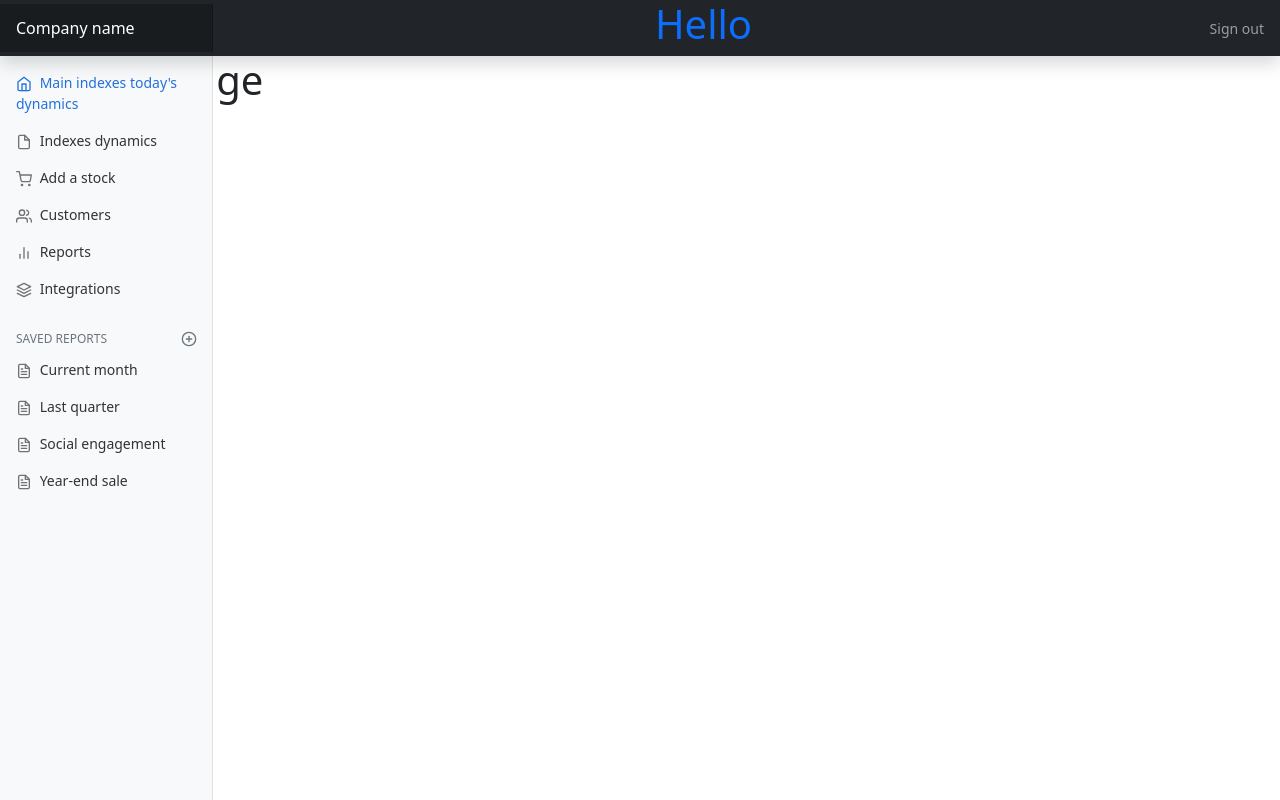
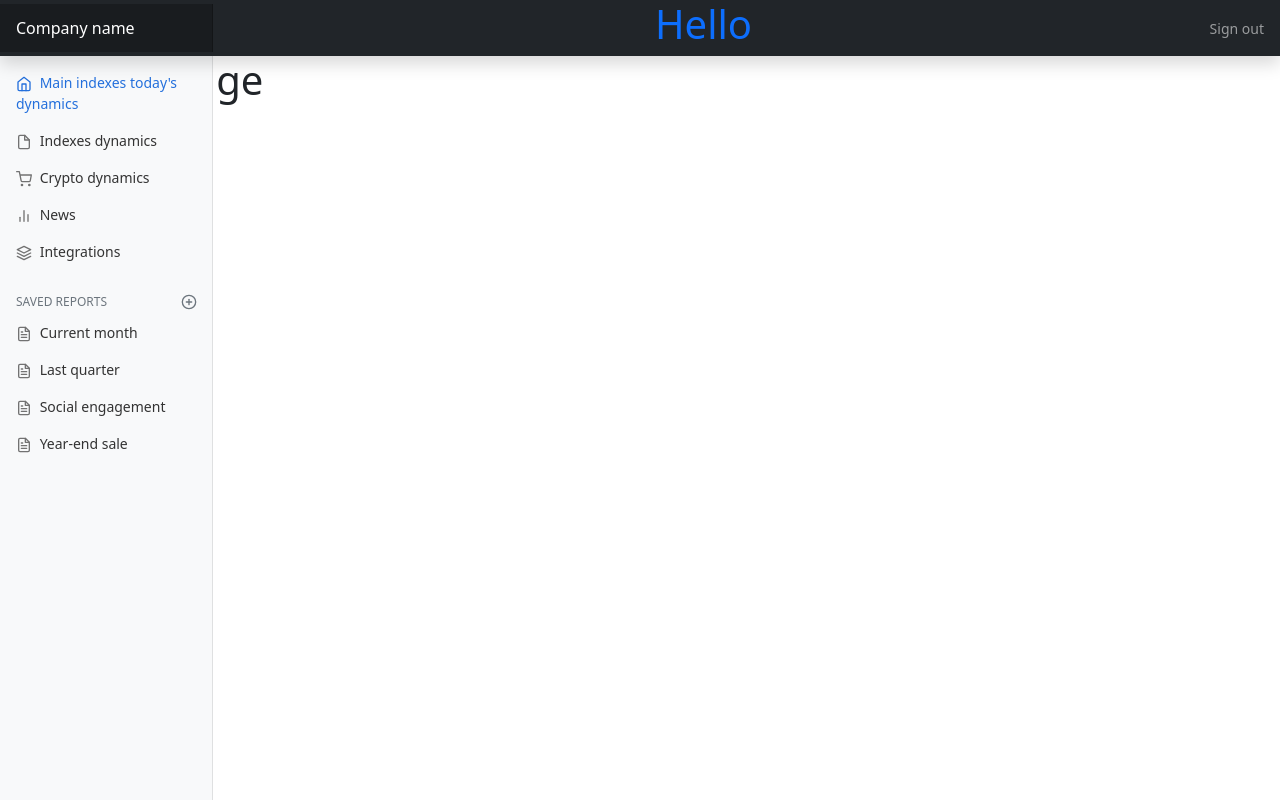
Before and after one commit to Kerosin3/site-stocks-analysis-Python-Flask, a Python web app: template application/templates/add_stock.html in a window 1280 px wide. Run offline with Jinja, Linux system fonts and the light colour scheme; the template is opened without the code that fills it, so the values that code supplies are empty.

Commit message:
add stocks branch

```diff
--- a/application/application/models/__init__.py
+++ b/application/application/models/__init__.py
@@ -1,4 +1,4 @@
-from .stocks import Stock_one,Stock_data,create_index,Indexes
+from .stocks import create_index,Indexes
 from .database import db
 from .db_functions import filling_indexes_db,Session,remove_indexes,get_data_for_plotting
 # from .db_functions_plotting import get_plotting_data
--- a/application/templates/base.html
+++ b/application/templates/base.html
@@ -94,19 +94,13 @@
                     <li class="nav-item">
                         <a class="nav-link" href="{{ url_for('stocks_main_views.add_stock') }}">
                             <span data-feather="shopping-cart"></span>
-                            Add a stock
-                        </a>
-                    </li>
-                    <li class="nav-item">
-                        <a class="nav-link" href="{{ url_for('index') }}">
-                            <span data-feather="users"></span>
-                            Customers
+                            Crypto dynamics
                         </a>
                     </li>
                     <li class="nav-item">
                         <a class="nav-link" href="#">
                             <span data-feather="bar-chart-2"></span>
-                            Reports
+                            News
                         </a>
                     </li>
                     <li class="nav-item">
--- a/application/templates/index.html
+++ b/application/templates/index.html
@@ -14,7 +14,7 @@
     <main class="col-md-9 ms-sm-auto col-lg-10 px-md-4">
     <div class="d-flex justify-content-between flex-wrap flex-md-nowrap align-items-center pt-3 pb-2 mb-3 border-bottom">
         {#            <br>#}
-        <h1 class="h2">Dashboard</h1>
+        <h1 class="h2">{{ g.user.username }} Dashboard</h1>
         <div class="btn-toolbar mb-2 mb-md-0">
             <!-- Button trigger modal -->
             <button type="button" class="btn btn-primary" data-bs-toggle="modal" data-bs-target="#staticBackdrop">
```
Also changed, not shown: application/application/models/db_stocks.py (added, +30 -0 lines), application/application/models/stocks.py (+0 -20 lines).
